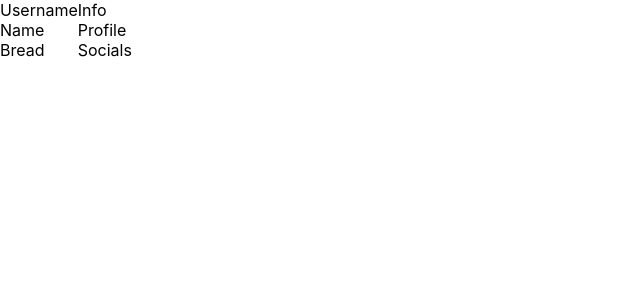
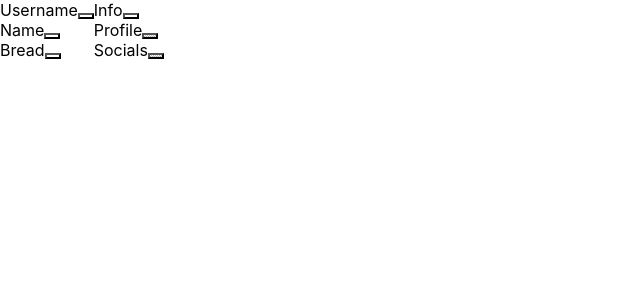
Before and after one commit to acmucsd/cookie-clicker, a React (Create React App) app: page / in a window 1280 px wide. Shown: the top 300 px of the page, without its empty margins (0-640 px from the left). Built offline with nearby package versions, Linux system fonts and the light colour scheme.

Commit message:
Added profile card along with input edits.

```diff
--- a/src/components/ProfileCard/index.less
+++ b/src/components/ProfileCard/index.less
@@ -1,7 +1,10 @@
-.profile-card-input {
-    display: none;
-}
-
 .profile-card-info {
     display: flex;
+    div {
+        div {
+            input {
+                display: none;
+            }
+        }
+    }
 }
--- a/src/components/ProfileCard/index.tsx
+++ b/src/components/ProfileCard/index.tsx
@@ -1,35 +1,151 @@
 import React from 'react';
+import EditIcon from '../../static/img/Edit.svg';
+import CheckIcon from '../../static/img/Check.svg';
 import './index.less';
 
 const ProfileCard = () => {
+  const [unameEdit, setUnameEdit] = React.useState(false);
+  const [uname, setUname] = React.useState('Username');
+  const [nameEdit, setNameEdit] = React.useState(false);
+  const [name, setName] = React.useState('Name');
+  const [breadEdit, setBreadEdit] = React.useState(false);
+  const [bread, setBread] = React.useState('Bread');
+  const [infoEdit, setInfoEdit] = React.useState(false);
+  const [info, setInfo] = React.useState('Info');
+  const [profileEdit, setProfileEdit] = React.useState(false);
+  const [profile, setProfile] = React.useState('Profile');
+  const [socialsEdit, setSocialsEdit] = React.useState(false);
+  const [socials, setSocials] = React.useState('Socials');
   return (
     <div className="profile-card-info">
       <div>
-        <div>
-          <span className="username-text profile-card-text">Username</span>
-          <input type="text" className="profile-card-input" />
+        <div className="username-editable">
+          <span className="profile-card-text" style={{ display: unameEdit ? 'none' : 'inline' }}>
+            {uname}
+          </span>
+          <input
+            type="text"
+            className="profile-card-input"
+            style={{ display: unameEdit ? 'inline' : 'none' }}
+            placeholder="Username"
+            onChange={(e) => {
+              setUname(e.target.value);
+            }}
+          />
+          <button
+            className="edit-button"
+            style={{ background: `url(${unameEdit ? CheckIcon : EditIcon})` }}
+            onClick={() => {
+              setUnameEdit(!unameEdit);
+            }}
+          />
         </div>
-        <div>
-          <span className="name-text profile-card-text">Name</span>
-          <input type="text" className="profile-card-input" />
+        <div className="name-editable">
+          <span className="profile-card-text" style={{ display: nameEdit ? 'none' : 'inline' }}>
+            {name}
+          </span>
+          <input
+            type="text"
+            className="profile-card-input"
+            style={{ display: nameEdit ? 'inline' : 'none' }}
+            placeholder="Name"
+            onChange={(e) => {
+              setName(e.target.value);
+            }}
+          />
+          <button
+            className="edit-button"
+            style={{ background: `url(${nameEdit ? CheckIcon : EditIcon})` }}
+            onClick={() => {
+              setNameEdit(!nameEdit);
+            }}
+          />
         </div>
-        <div>
-          <span className="bread-text profile-card-text">Bread</span>
-          <input type="text" className="profile-card-input" />
+        <div className="bread-editable">
+          <span className="profile-card-text" style={{ display: breadEdit ? 'none' : 'inline' }}>
+            {bread}
+          </span>
+          <input
+            type="text"
+            className="profile-card-input"
+            style={{ display: breadEdit ? 'inline' : 'none' }}
+            placeholder="Bread"
+            onChange={(e) => {
+              setBread(e.target.value);
+            }}
+          />
+          <button
+            className="edit-button"
+            style={{ background: `url(${breadEdit ? CheckIcon : EditIcon})` }}
+            onClick={() => {
+              setBreadEdit(!breadEdit);
+            }}
+          />
         </div>
       </div>
       <div>
-        <div>
-          <span className="info-text profile-card-text">Info</span>
-          <input type="text" className="profile-card-input" />
+        <div className="info-editable">
+          <span className="profile-card-text" style={{ display: infoEdit ? 'none' : 'inline' }}>
+            {info}
+          </span>
+          <input
+            type="text"
+            className="profile-card-input"
+            style={{ display: infoEdit ? 'inline' : 'none' }}
+            placeholder="Info"
+            onChange={(e) => {
+              setInfo(e.target.value);
+            }}
+          />
+          <button
+            className="edit-button"
+            style={{ background: `url(${infoEdit ? CheckIcon : EditIcon})` }}
+            onClick={() => {
+              setInfoEdit(!infoEdit);
+            }}
+          />
         </div>
-        <div>
-          <span className="profile-text profile-card-text">Profile</span>
-          <input type="text" className="profile-card-input" />
+        <div className="profile-editable">
+          <span className="profile-card-text" style={{ display: profileEdit ? 'none' : 'inline' }}>
+            {profile}
+          </span>
+          <input
+            type="text"
+            className="profile-card-input"
+            style={{ display: profileEdit ? 'inline' : 'none' }}
+            placeholder="Profile"
+            onChange={(e) => {
+              setProfile(e.target.value);
+            }}
+          />
+          <button
+            className="edit-button"
+            style={{ background: `url(${profileEdit ? EditIcon : CheckIcon})` }}
+            onClick={() => {
+              setProfileEdit(!profileEdit);
+            }}
+          />
         </div>
-        <div>
-          <span className="socials-text profile-card-text">Socials</span>
-          <input type="text" className="profile-card-input" />
+        <div className="socials-editable">
+          <span className="profile-card-text" style={{ display: socialsEdit ? 'none' : 'inline' }}>
+            {socials}
+          </span>
+          <input
+            type="text"
+            className="profile-card-input"
+            style={{ display: socialsEdit ? 'inline' : 'none' }}
+            placeholder="Socials"
+            onChange={(e) => {
+              setSocials(e.target.value);
+            }}
+          />
+          <button
+            className="edit-button"
+            style={{ background: `url(${socialsEdit ? EditIcon : CheckIcon})` }}
+            onClick={() => {
+              setSocialsEdit(!socialsEdit);
+            }}
+          />
         </div>
       </div>
     </div>
```
Also changed, not shown: src/static/img/Check.svg (added).
